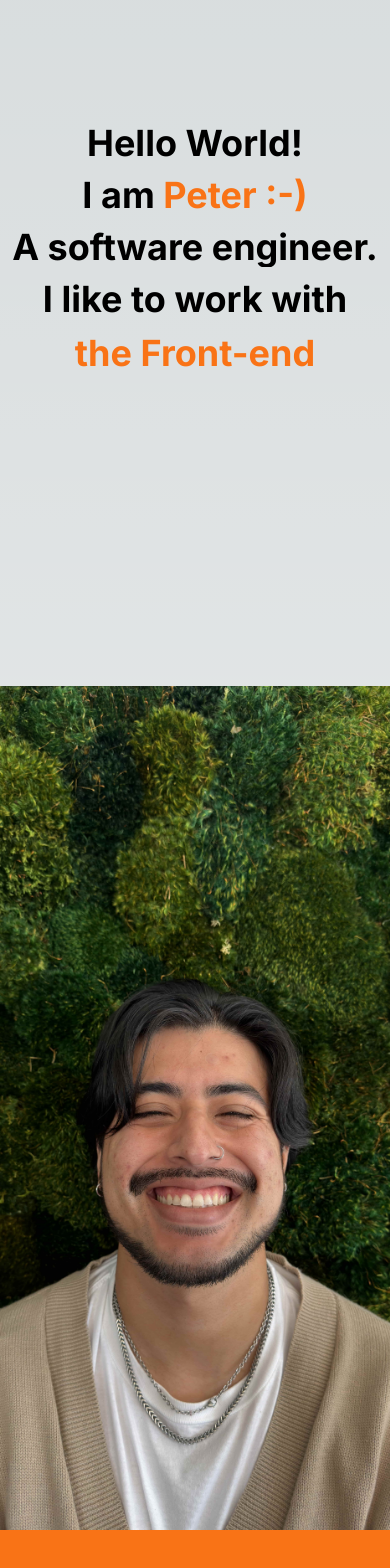
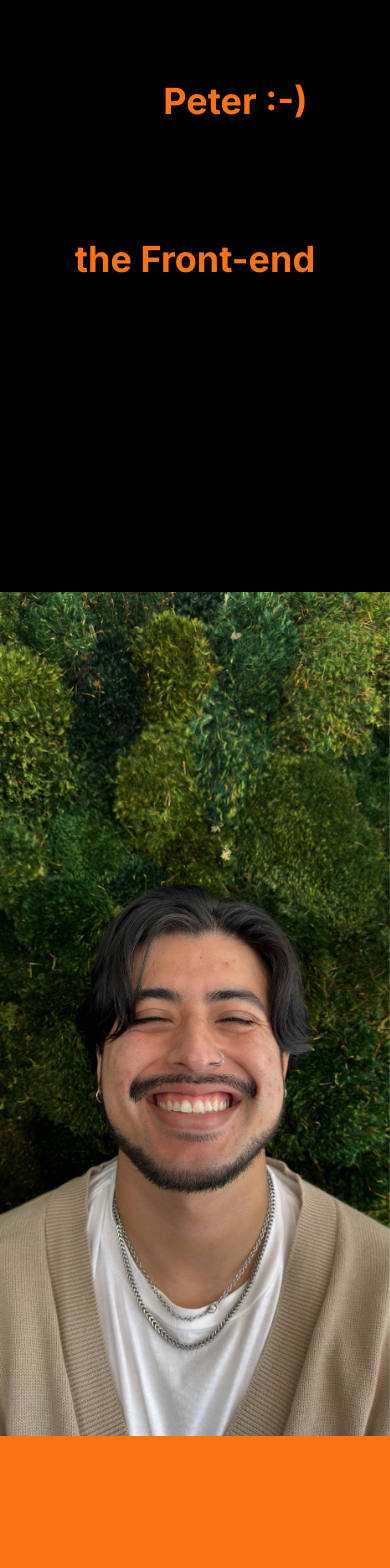
Before and after one commit to PetDios9/personal-site-v2, a Next.js app: page / in a window 390 px wide. Shown: the part 252-1820 px from the top of the page. Built offline with nearby package versions, Linux system fonts and the light colour scheme.

Commit message:
feat: slide show scroll effect on mobile and desktop

```diff
--- a/src/app/page.tsx
+++ b/src/app/page.tsx
@@ -1,16 +1,19 @@
 import Header from "../components/Header";
 import AboutMe from "../components/AboutMe";
 import Contact from "../components/Contact";
-import Image from "next/image";
+import Portrait from "../components/Portrait";
 
 export default function Home() {
   return (
     <div className="relative flex flex-col">
-      <div className="sticky top-0 z-50 lg:visible invisible">
+      <div className="sticky top-0 z-50 hidden lg:block">
         <Header />
       </div>
-      <div>
+      <div className="sticky top-0 lg:z-40">
         <AboutMe />
+      </div>
+      <div className="sticky top-0" id="portrait">
+        <Portrait />
       </div>
       <div className="sticky top-0" id="projects">
         <Contact />
--- a/src/components/AboutMe.tsx
+++ b/src/components/AboutMe.tsx
@@ -2,8 +2,8 @@ import Image from "next/image";
 
 export default function AboutMe() {
   return (
-    <div className="lg:grid lg:grid-cols-2 lg:justify-center lg:content-center w-auto">
-      <div className="h-screen lg:h-auto flex flex-col justify-center items-center lg:items-start lg:pl-14 xl:pl-20 gap-3">
+    <div className="h-screen lg:grid lg:grid-cols-2 lg:justify-center lg:content-center w-auto">
+      <div className="z-40 h-screen lg:h-auto flex flex-col justify-center items-center lg:items-start lg:pl-14 xl:pl-20 gap-3 bg-black">
         <h2 className="overflow-hidden whitespace-nowrap text-4xl lg:text-5xl xl:text-6xl font-bold text-left">
           Hello World!
         </h2>
@@ -29,15 +29,7 @@ export default function AboutMe() {
           </ul>
         </span>
       </div>
-      <div className="flex justify-center h-screen w-full bg-cover max-w-fit">
-        <Image
-          src="/IMG_4737-min.jpeg"
-          width={900}
-          height={1000}
-          alt="Peter Diosdado"
-          className="object-cover"
-        />
-      </div>
+      <div className="lg:flex justify-center bg-cover bg-center h-screen"></div>
     </div>
   );
 }
--- a/src/components/Contact.tsx
+++ b/src/components/Contact.tsx
@@ -1,12 +1,12 @@
 export default function Contact() {
   return (
     <div className="lg:grid lg:grid-cols-2 lg:justify-center lg:content-center w-auto bg-orange-500">
-      <div className="h-screen flex flex-col justify-center items-center lg:items-start lg:pl-14 xl:pl-20 gap-3">
+      <div className="hidden h-screen lg:flex flex-col justify-center items-center lg:items-start lg:pl-14 xl:pl-20 gap-3">
         <h1 className="overflow-hidden whitespace-nowrap text-4xl lg:text-5xl xl:text-6xl font-bold text-left text-wrap">
           Here Are Some Projects I've Worked On
         </h1>
       </div>
-      <div className="flex flex-row justify-center align-middle items-center">
+      <div className="h-screen flex flex-row justify-center align-middle items-center">
         <h1>Diosdado</h1>
       </div>
     </div>
--- /dev/null
+++ b/src/components/Portrait.tsx
@@ -0,0 +1,27 @@
+import Image from "next/image";
+
+export default function Portrait() {
+  return (
+    <div className="lg:grid lg:grid-cols-2 lg:justify-center lg:content-center w-auto bg-orange-500">
+      <div className="hidden h-screen lg:flex flex-col justify-center items-center lg:items-start lg:pl-14 xl:pl-20 gap-3"></div>
+      <div className="flex justify-center h-screen w-full bg-cover max-w-fit">
+        <Image
+          src="/IMG_4737-min.jpeg"
+          width={900}
+          height={1000}
+          alt="Peter Diosdado"
+          className="object-cover"
+        />
+      </div>
+    </div>
+    // <div className="flex justify-center h-screen w-full bg-cover max-w-fit">
+    //   <Image
+    //     src="/IMG_4737-min.jpeg"
+    //     width={900}
+    //     height={1000}
+    //     alt="Peter Diosdado"
+    //     className="object-cover"
+    //   />
+    // </div>
+  );
+}
```
